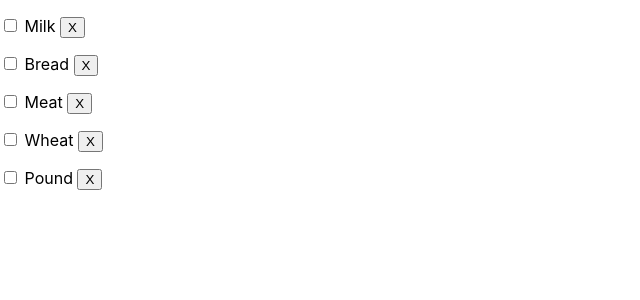
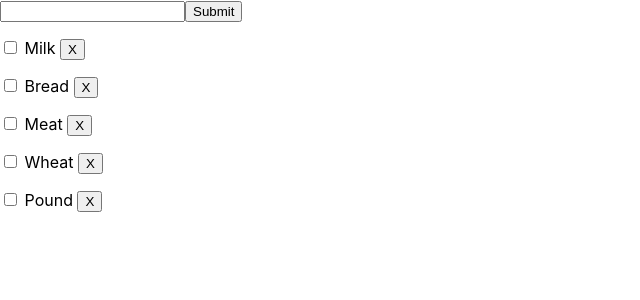
Before and after one commit to the-arcade-01/Grocery-List, a React (Create React App) app in the folder grocery/: page / in a window 1280 px wide. Shown: the top 300 px of the page, without its empty margins (0-640 px from the left). Built offline with nearby package versions, Linux system fonts and the light colour scheme.

Commit message:
add item functionality

```diff
--- a/grocery/src/App.js
+++ b/grocery/src/App.js
@@ -2,6 +2,7 @@ import React from 'react';
 import './App.css';
 
 import GroceryList from './components/List';
+import AddItem from './components/AddItem';
 
 class App extends React.Component{
   state = {
@@ -46,9 +47,20 @@ class App extends React.Component{
       return item.id !== id;
     })})
   }
+  addItem = (item) =>{
+    const newItem = {
+      id : 6,
+      title : item,
+      completed : false
+    }
+    this.setState({grocery:[...this.state.grocery,newItem]});
+  }
   render() {
     return (
+      <React.Fragment>
+      <AddItem addItem = {this.addItem}/>
       <GroceryList groceryList = {this.state.grocery} markItem = {this.markItem} deleteItem = {this.deleteItem}/>
+      </React.Fragment>
     )
   }
 }
--- a/grocery/src/components/AddItem.js
+++ b/grocery/src/components/AddItem.js
@@ -0,0 +1,32 @@
+import React from 'react';
+import PropTypes from 'prop-types';
+
+class AddItem extends React.Component {
+    state = {
+        item : ''
+    }
+    onChange = (e)=>{
+        this.setState({
+            [e.target.name] : e.target.value
+        });
+    }
+    onSubmit = (e) => {
+        e.preventDefault();
+        this.props.addItem(this.state.item);
+        this.setState({item:''});
+    }
+    render(){
+        return(
+            <form onSubmit = {this.onSubmit}>
+                <input type='text' name ='item' value = {this.state.item} onChange = {this.onChange}/>
+                <input type='submit' value='Submit'/>
+            </form>
+        )
+    }
+}
+
+AddItem.propTypes = {
+    addItem : PropTypes.func.isRequired
+}
+
+export default AddItem;
--- a/grocery/src/components/List.js
+++ b/grocery/src/components/List.js
@@ -5,7 +5,7 @@ import GroceryItem from './Item.js';
 class GroceryList extends React.Component {
     render(){
         return this.props.groceryList.map((item)=>(
-            <GroceryItem item = {item} markItem = {this.props.markItem} deleteItem = {this.props.deleteItem}/>
+            <GroceryItem key = {item.id} item = {item} markItem = {this.props.markItem} deleteItem = {this.props.deleteItem}/>
         ));
     }
 }
```
